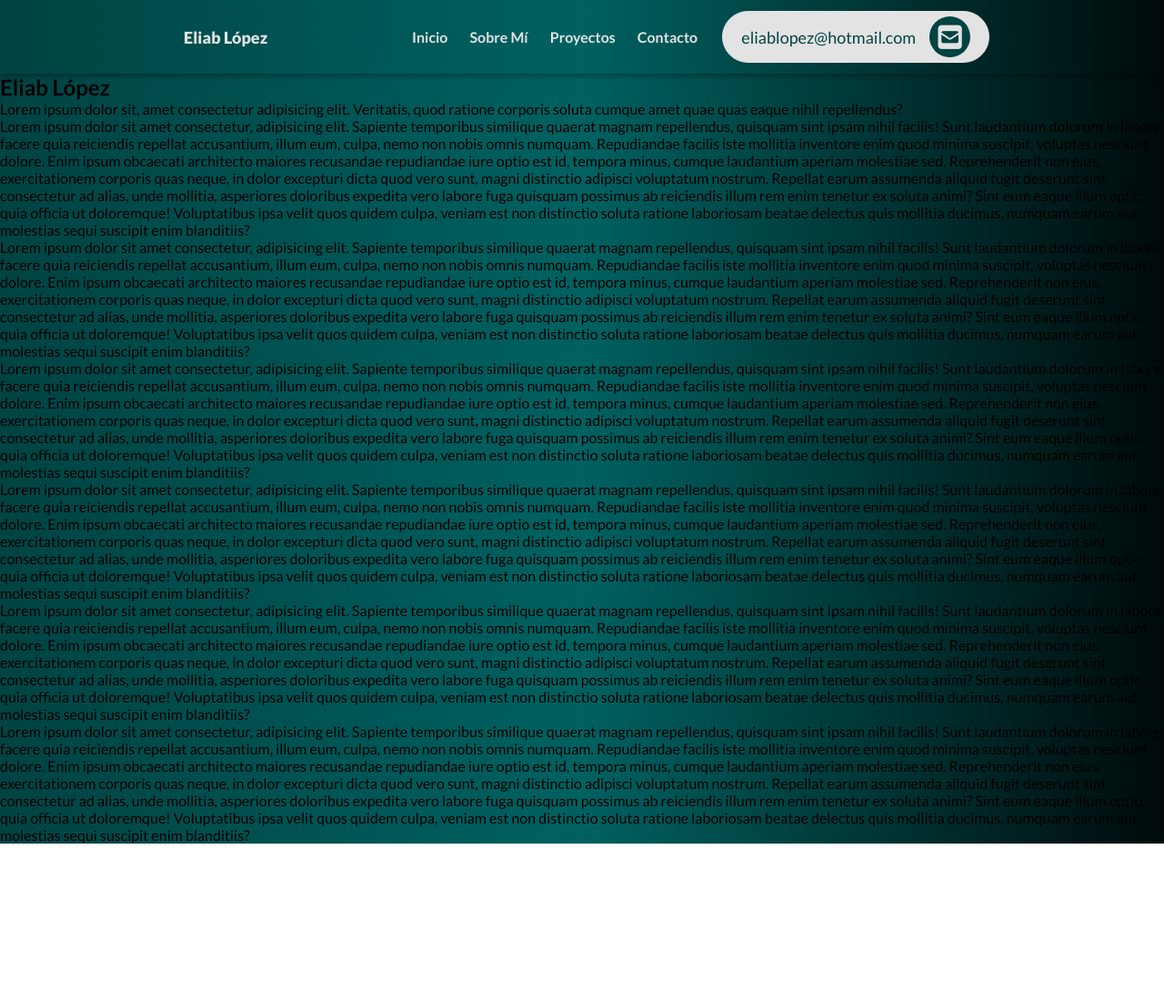
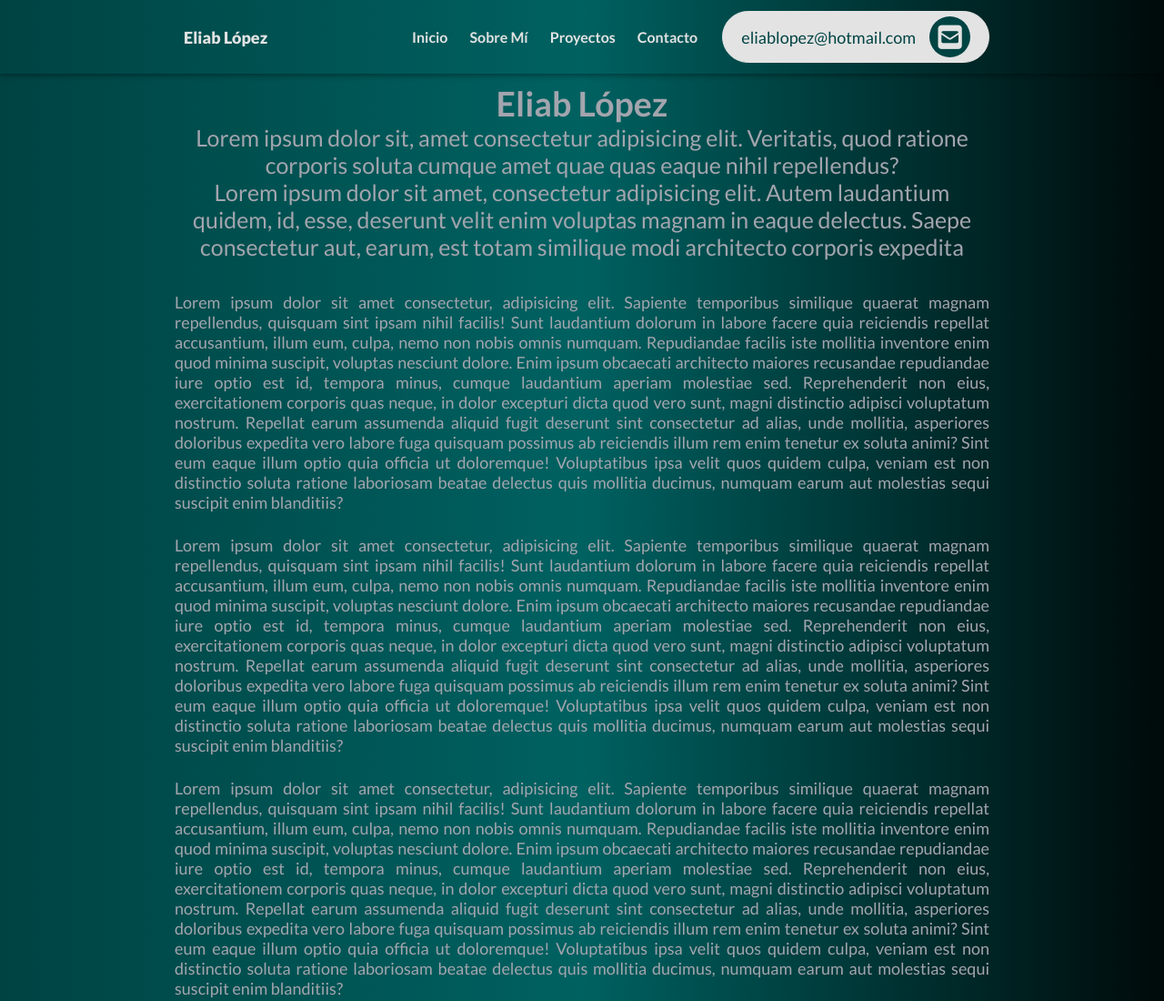
Before and after one commit to EliabLM/EliabLM, a website: page index.html in a window 1280 px wide. Shown: the top 1100 px of the page at 91% size. Before the commit the page ends 927 px from the top, so only its background shows below. Drawn offline with Linux system fonts and the light colour scheme.

Commit message:
Modifica navbar a fixed

```diff
--- a/index.html
+++ b/index.html
@@ -13,7 +13,7 @@
 <body>
 
     <header id="inicio">
-        <nav class="stroke">
+        <nav class="stroke" id="navbar">
             <!-- Nav header -->
             <div class="nav-header">
                 <a class="logo" href="#inicio">Eliab López</a>
@@ -37,8 +37,9 @@
         <section class="hero-section">
             <h1>Eliab López</h1>
             <p>Lorem ipsum dolor sit, amet consectetur adipisicing elit. Veritatis, quod ratione corporis soluta cumque amet quae quas eaque nihil repellendus?</p>
+            <p>Lorem ipsum dolor sit amet, consectetur adipisicing elit. Autem laudantium quidem, id, esse, deserunt velit enim voluptas magnam in eaque delectus. Saepe consectetur aut, earum, est totam similique modi architecto corporis expedita</p>
         </section>
-        <main>
+        <main class="content">
             <p>Lorem ipsum dolor sit amet consectetur, adipisicing elit. Sapiente temporibus similique quaerat magnam repellendus, quisquam sint ipsam nihil facilis! Sunt laudantium dolorum in labore facere quia reiciendis repellat accusantium, illum eum, culpa, nemo non nobis omnis numquam. Repudiandae facilis iste mollitia inventore enim quod minima suscipit, voluptas nesciunt dolore. Enim ipsum obcaecati architecto maiores recusandae repudiandae iure optio est id, tempora minus, cumque laudantium aperiam molestiae sed. Reprehenderit non eius, exercitationem corporis quas neque, in dolor excepturi dicta quod vero sunt, magni distinctio adipisci voluptatum nostrum. Repellat earum assumenda aliquid fugit deserunt sint consectetur ad alias, unde mollitia, asperiores doloribus expedita vero labore fuga quisquam possimus ab reiciendis illum rem enim tenetur ex soluta animi? Sint eum eaque illum optio quia officia ut doloremque! Voluptatibus ipsa velit quos quidem culpa, veniam est non distinctio soluta ratione laboriosam beatae delectus quis mollitia ducimus, numquam earum aut molestias sequi suscipit enim blanditiis?</p>
             <p>Lorem ipsum dolor sit amet consectetur, adipisicing elit. Sapiente temporibus similique quaerat magnam repellendus, quisquam sint ipsam nihil facilis! Sunt laudantium dolorum in labore facere quia reiciendis repellat accusantium, illum eum, culpa, nemo non nobis omnis numquam. Repudiandae facilis iste mollitia inventore enim quod minima suscipit, voluptas nesciunt dolore. Enim ipsum obcaecati architecto maiores recusandae repudiandae iure optio est id, tempora minus, cumque laudantium aperiam molestiae sed. Reprehenderit non eius, exercitationem corporis quas neque, in dolor excepturi dicta quod vero sunt, magni distinctio adipisci voluptatum nostrum. Repellat earum assumenda aliquid fugit deserunt sint consectetur ad alias, unde mollitia, asperiores doloribus expedita vero labore fuga quisquam possimus ab reiciendis illum rem enim tenetur ex soluta animi? Sint eum eaque illum optio quia officia ut doloremque! Voluptatibus ipsa velit quos quidem culpa, veniam est non distinctio soluta ratione laboriosam beatae delectus quis mollitia ducimus, numquam earum aut molestias sequi suscipit enim blanditiis?</p>
             <p>Lorem ipsum dolor sit amet consectetur, adipisicing elit. Sapiente temporibus similique quaerat magnam repellendus, quisquam sint ipsam nihil facilis! Sunt laudantium dolorum in labore facere quia reiciendis repellat accusantium, illum eum, culpa, nemo non nobis omnis numquam. Repudiandae facilis iste mollitia inventore enim quod minima suscipit, voluptas nesciunt dolore. Enim ipsum obcaecati architecto maiores recusandae repudiandae iure optio est id, tempora minus, cumque laudantium aperiam molestiae sed. Reprehenderit non eius, exercitationem corporis quas neque, in dolor excepturi dicta quod vero sunt, magni distinctio adipisci voluptatum nostrum. Repellat earum assumenda aliquid fugit deserunt sint consectetur ad alias, unde mollitia, asperiores doloribus expedita vero labore fuga quisquam possimus ab reiciendis illum rem enim tenetur ex soluta animi? Sint eum eaque illum optio quia officia ut doloremque! Voluptatibus ipsa velit quos quidem culpa, veniam est non distinctio soluta ratione laboriosam beatae delectus quis mollitia ducimus, numquam earum aut molestias sequi suscipit enim blanditiis?</p>
--- a/script.js
+++ b/script.js
@@ -5,3 +5,15 @@ const links = document.querySelector('.links');
 navToggle.addEventListener('click', function () {
 	links.classList.toggle('show-links');
 });
+
+// Fixed navbar
+const navbar = document.getElementById('navbar');
+const sticky = navbar.offsetTop;
+
+window.onscroll = function () {
+	if (window.scrollY > sticky) {
+		navbar.classList.add('sticky');
+	} else {
+		navbar.classList.remove('sticky');
+	}
+};
--- a/style.css
+++ b/style.css
@@ -33,9 +33,12 @@
 html {
 	font-size: 62.5%;
 	font-family: var(--font-family);
+	scroll-behavior: smooth;
 }
 
 body {
+	width: 100%;
+	height: 100vh;
 	font-size: 1.6rem;
 	background: linear-gradient(
 		to right,
@@ -62,6 +65,12 @@ nav {
 	font-size: 1.8rem;
 	color: var(--white);
 	box-shadow: 0px 0px 8px rgba(0, 0, 0, 0.6);
+	background: linear-gradient(
+		to right,
+		var(--dark-cyan),
+		var(--medium-cyan),
+		var(--very-dark-cyan)
+	);
 }
 
 .nav-header {
@@ -120,8 +129,15 @@ nav {
 	height: 12rem;
 }
 
+/* Fixed navbar */
+.sticky {
+	position: fixed;
+	top: 0;
+	width: 100%;
+}
+
 /* Media queries */
-@media screen and (min-width: 1100px) {
+@media screen and (min-width: 1120px) {
 	nav {
 		display: flex;
 		justify-content: flex-end;
@@ -226,3 +242,30 @@ nav {
 		color: var(--white);
 	}
 }
+
+@media screen and (min-width: 375px) {
+	nav {
+		padding: 1.2rem 15%;
+	}
+}
+
+.hero-section {
+	padding: 10px 15%;
+	text-align: center;
+	font-size: 2.5rem;
+	color: var(--grayish-blue);
+}
+
+/* Content */
+.content {
+	width: 100%;
+	padding: 0 15%;
+}
+
+.content p {
+	margin-top: 25px;
+	text-align: justify;
+	font-size: 18px;
+	font-weight: 400;
+	color: var(--grayish-blue);
+}
```
